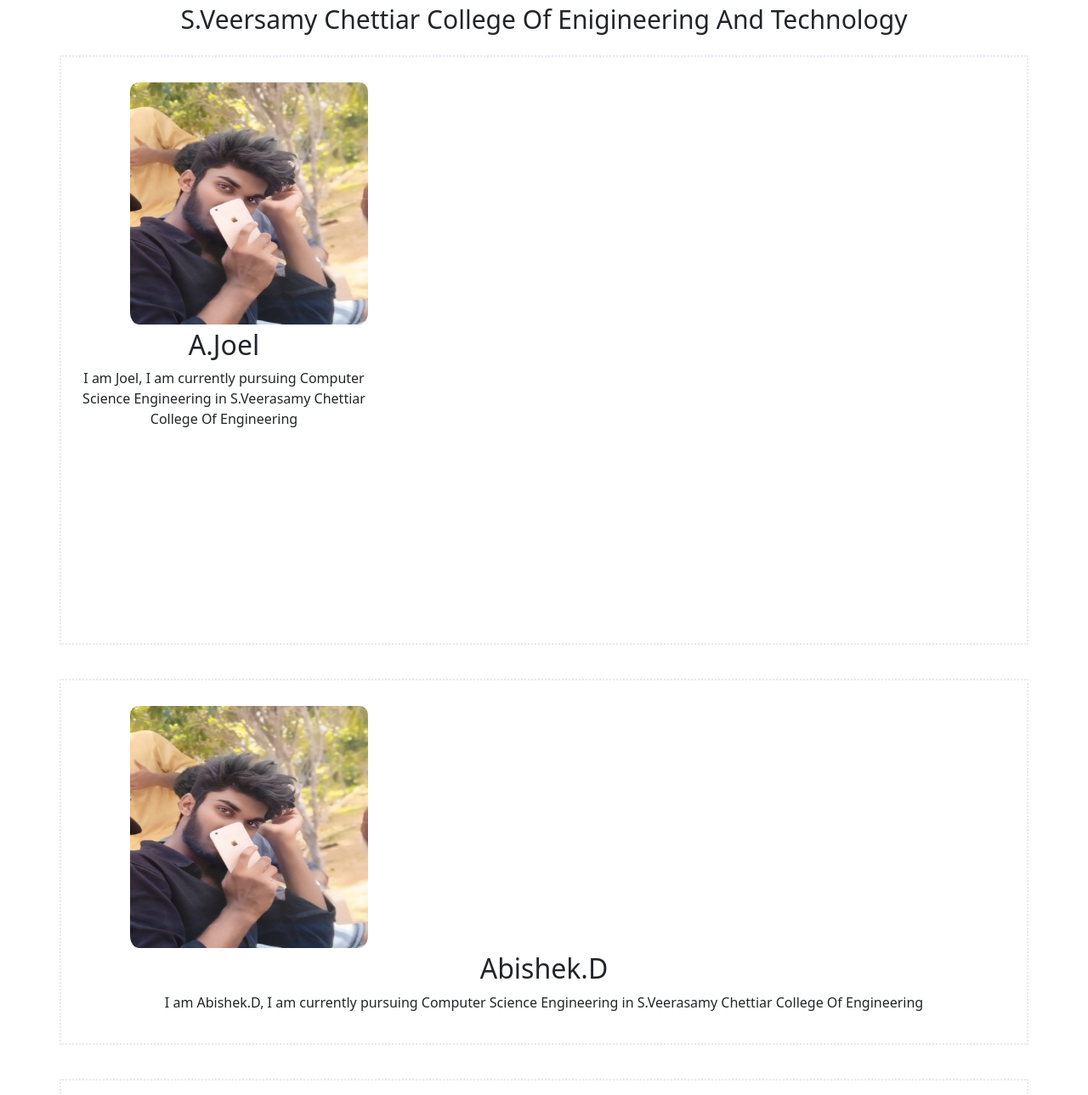
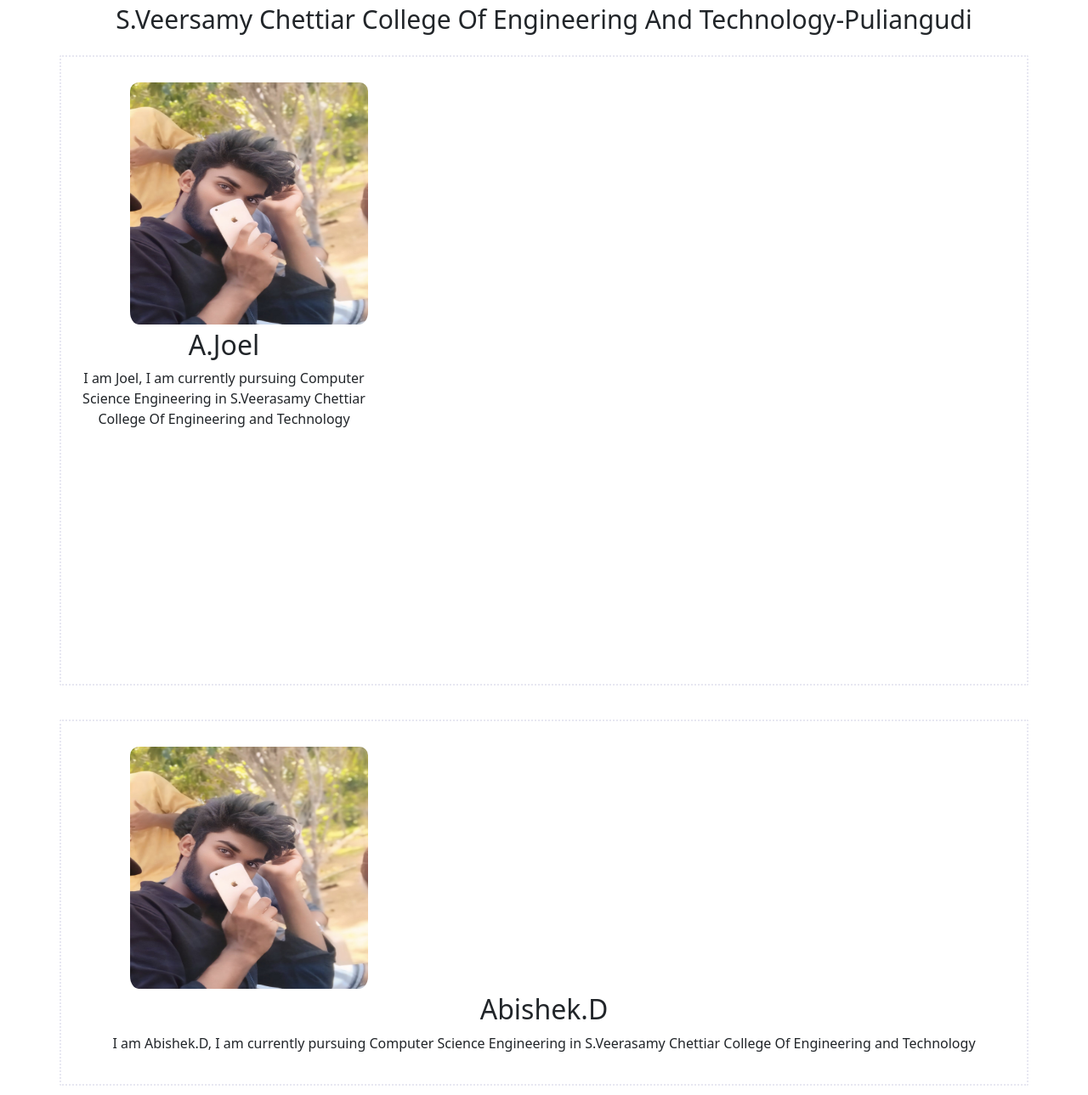
Before and after one commit to joel333333/Profiles, a plain HTML site: page index.html in a window 1280 px wide. Shown: the top 1289 px of the page at 85% size. Drawn offline with nearby package versions, Linux system fonts and the light colour scheme; a small style sheet from the web is missing.

Commit message:
Modified

```diff
--- a/index.html
+++ b/index.html
@@ -9,26 +9,26 @@
 </head>
 <body>
     <div>
-        <div class="header">S.Veersamy Chettiar College Of Enigineering And Technology</div>
+        <div class="header">S.Veersamy Chettiar College Of Engineering And Technology-Puliangudi</div>
     <div class="container">
         <div class="col-1">
             <img class="Joel_Picture" src="/imges/IMG_4610[1].JPG"/>
             <h2>A.Joel</h2>
-            <p>I am Joel, I am currently pursuing Computer Science Engineering in S.Veerasamy Chettiar College Of Engineering</p>
+            <p>I am Joel, I am currently pursuing Computer Science Engineering in S.Veerasamy Chettiar College Of Engineering and Technology</p>
         </div>
     </div>
     <div class="container">
         <div>
             <img class="abi_Picture" src="/imges/IMG_4610[1].JPG"/>
             <h2>Abishek.D</h2>
-            <p>I am Abishek.D, I am currently pursuing Computer Science Engineering in S.Veerasamy Chettiar College Of Engineering</p>
+            <p>I am Abishek.D, I am currently pursuing Computer Science Engineering in S.Veerasamy Chettiar College Of Engineering and Technology</p>
         </div>
     </div>
     <div class="container">
         <div>
             <img class="rahuman_Picture" src="/imges/IMG_4610[1].JPG"/>
             <h2>Adul Rahumna Mujeeb.V.A</h2>
-            <p>I am Adul Rahumna Mujeeb.V.A, I am currently pursuing Computer Science Engineering in S.Veerasamy Chettiar College Of Engineering</p>
+            <p>I am Adul Rahumna Mujeeb.V.A, I am currently pursuing Computer Science Engineering in S.Veerasamy Chettiar College Of Engineering and Technology</p>
         </div>
     </div>
     </div>
```
